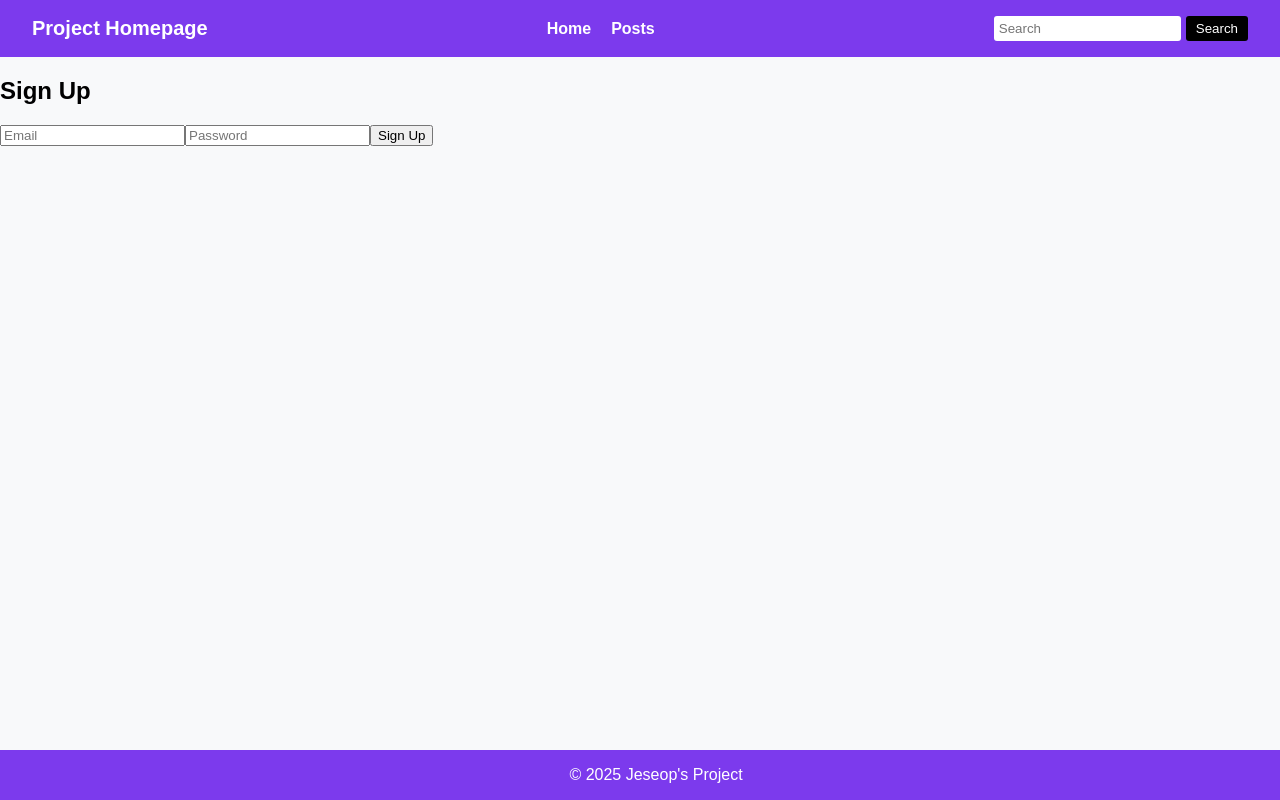
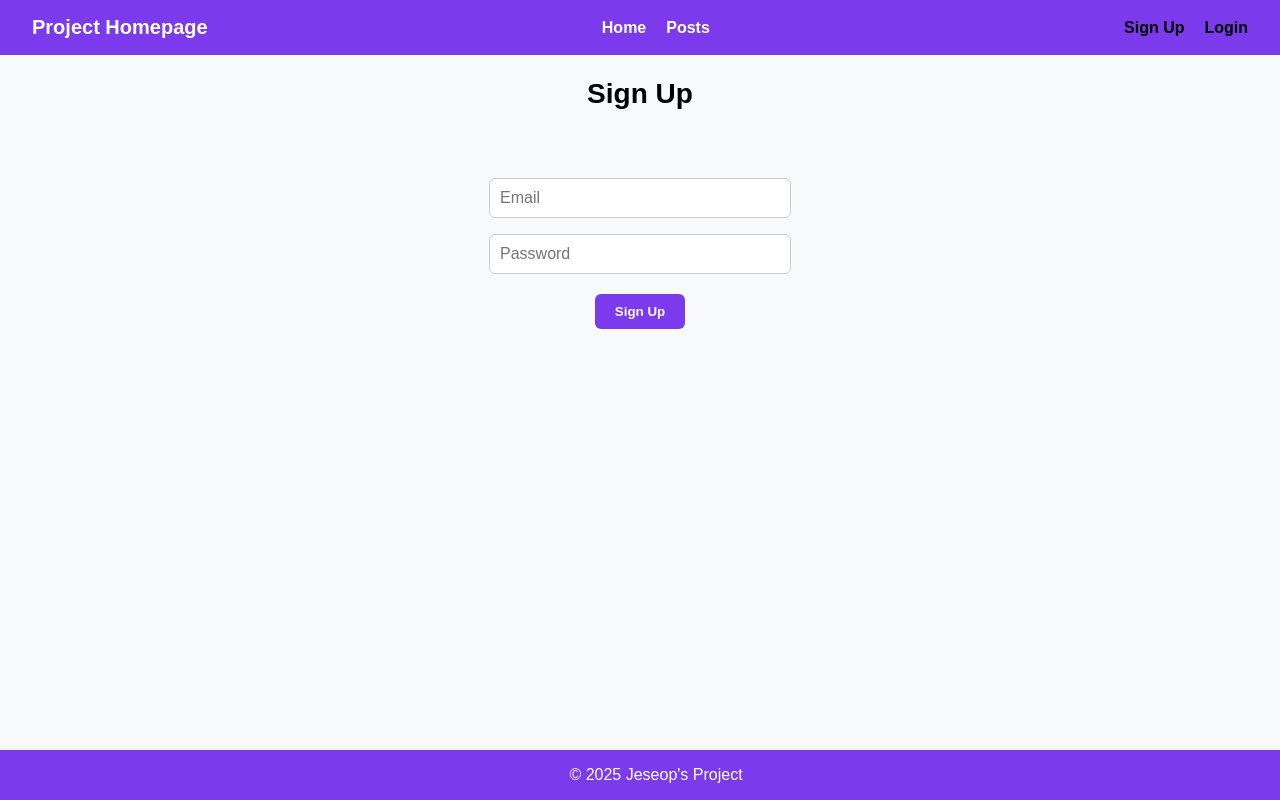
Before and after one commit to Joseph70k/learn-front-end, a React (Create React App) app in the folder 5-tutorial/: page /signup in a window 1280 px wide. Shown: the top 800 px of the page. Built offline with nearby package versions, Linux system fonts and the light colour scheme.

Commit message:
Implementing login page and sign up page

```diff
--- a/5-tutorial/src/App.css
+++ b/5-tutorial/src/App.css
@@ -28,26 +28,6 @@ nav a {
   color: white;
   text-decoration: none;
   font-weight: bold;
-}
-
-nav .search-box {
-  display: flex;
-  gap: 5px;
-}
-
-nav input[type="text"] {
-  padding: 5px;
-  border-radius: 3px;
-  border: none;
-}
-
-nav button {
-  padding: 5px 10px;
-  background-color: black;
-  color: white;
-  border: none;
-  border-radius: 3px;
-  cursor: pointer;
 }
 
 .index-wrapper {
@@ -163,3 +143,59 @@ footer {
   box-shadow: 0 0 8px rgba(0, 0, 0, 0.1);
   text-align: left;
 }
+
+.auth-buttons {
+  display: flex;
+  gap: 20px;
+}
+
+.auth-buttons a {
+  color: white;
+  text-decoration: none;
+  font-weight: bold;
+}
+
+nav .auth-links a {
+  color: black;
+  font-weight: bold;
+  text-decoration: none;
+  margin-left: 20px;
+}
+
+.auth-form {
+  display: flex;
+  flex-direction: column;
+  align-items: center;
+  margin-top: 60px;
+}
+
+.auth-form input {
+  padding: 10px;
+  margin: 8px 0;
+  border-radius: 6px;
+  border: 1px solid #ccc;
+  width: 280px;
+  font-size: 16px;
+}
+
+.auth-form button {
+  padding: 10px 20px;
+  background-color: #7c3aed;
+  color: white;
+  border: none;
+  border-radius: 6px;
+  cursor: pointer;
+  font-weight: bold;
+  margin-top: 12px;
+}
+
+.auth-form button:hover {
+  background-color: #5b21b6;
+}
+
+.form-title {
+  text-align: center;
+  font-size: 28px;
+  margin-bottom: 20px;
+  font-weight: bold;
+}
--- a/5-tutorial/src/App.js
+++ b/5-tutorial/src/App.js
@@ -2,6 +2,7 @@ import { BrowserRouter, Routes, Route, Link } from "react-router-dom";
 import Index from "./pages/Index";
 import Posts from "./pages/Posts";
 import Signup from './pages/Signup';
+import Login from './pages/Login';
 import "./App.css";
 
 function App() {
@@ -9,20 +10,24 @@ function App() {
     <BrowserRouter>
       <nav>
         <div className="logo">Project Homepage</div>
+
         <div className="nav-links">
           <Link to="/">Home</Link>
           <Link to="/posts">Posts</Link>
         </div>
-        <div className="search-box">
-          <input type="text" placeholder="Search" />
-          <button>Search</button>
+
+        <div className="auth-links">
+          <Link to="/signup">Sign Up</Link>
+          <Link to="/login">Login</Link>
         </div>
       </nav>
+
       <main>
         <Routes>
           <Route path="/" element={<Index />} />
           <Route path="/posts" element={<Posts />} />
           <Route path="/signup" element={<Signup />} />
+          <Route path="/login" element={<Login />} />
         </Routes>
       </main>
 
--- a/5-tutorial/src/pages/Signup.js
+++ b/5-tutorial/src/pages/Signup.js
@@ -19,7 +19,7 @@ function Signup() {
 
   return (
     <div className="auth-page">
-      <h2>Sign Up</h2>
+      <h2 className="form-title">Sign Up</h2>
       <form onSubmit={handleSignup} className="auth-form">
         <input
           type="email"
```
Lines whose indentation alone changed are shown as unchanged.
